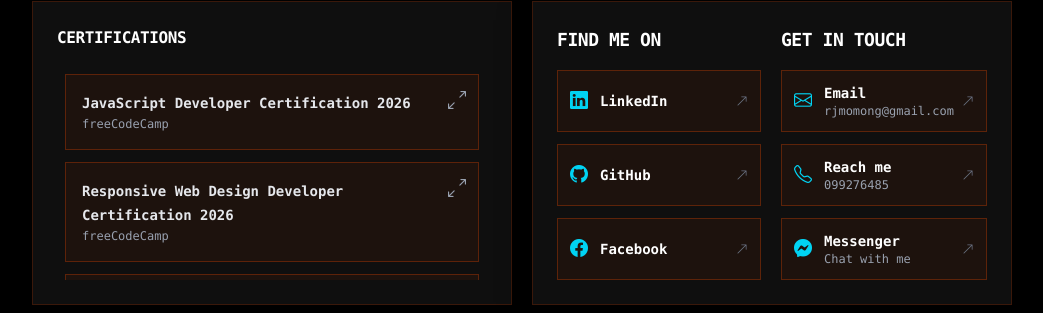
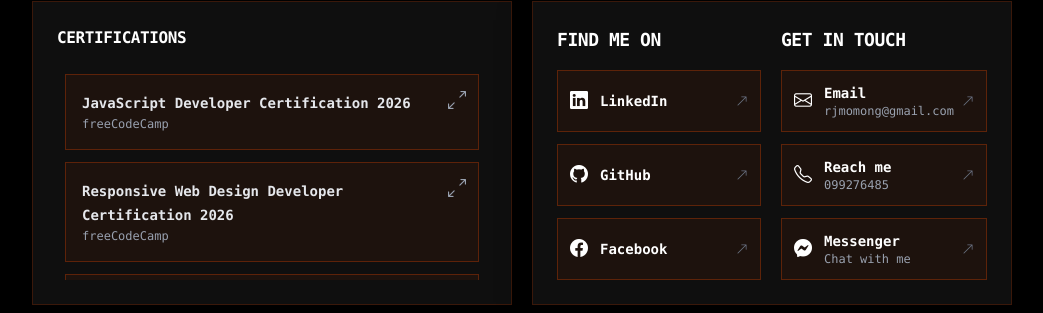
Before and after one commit to ehrvayn/Portfolio, a React (Vite) app: page / in a window 1280 px wide. Shown: the part 2870-3183 px from the top of the page, without its empty margins (118-1161 px from the left). Built offline with nearby package versions, Linux system fonts and the light colour scheme; no server answers; what groq-sdk would draw is missing.

Commit message:
Style: change contact icon color

```diff
--- a/src/components/containers/Contact.jsx
+++ b/src/components/containers/Contact.jsx
@@ -67,7 +67,7 @@
               <div className="flex items-center gap-3">
                 <i
                   className={`bi ${link.icon} text-lg shrink-0 ${
-                    darkMode ? "text-cyan-400" : "text-cyan-600"
+                    darkMode ? "text-white" : "text-black"
                   }`}
                 />
                 <p
@@ -110,7 +110,7 @@
               <div className="flex items-center gap-3 min-w-0">
                 <i
                   className={`bi ${contact.icon} text-lg shrink-0 ${
-                    darkMode ? "text-cyan-400" : "text-cyan-600"
+                    darkMode ? "text-white" : "text-black"
                   }`}
                 />
                 <div className="flex flex-col min-w-0">
--- a/src/components/containers/TechStack.jsx
+++ b/src/components/containers/TechStack.jsx
@@ -25,7 +25,7 @@
         </div>
       </div>
 
-      <div className="flex flex-col gap-3 overflow-y-auto max-h-[300px] custom-scroll pr-2">
+      <div className="flex flex-col gap-3 overflow-y-auto max-h-[300px] custom-scroll pb-4 pr-2">
         {[
           {
             label: "Frontend",
```
